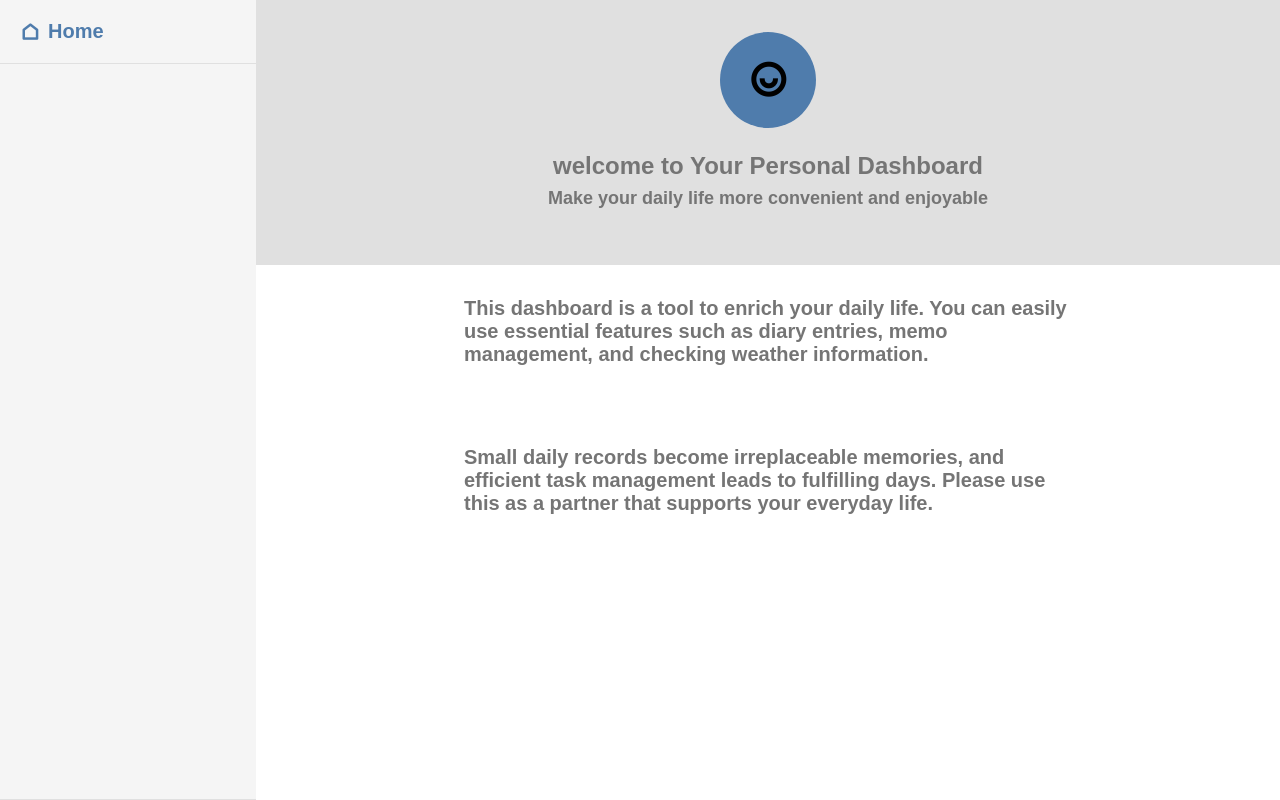
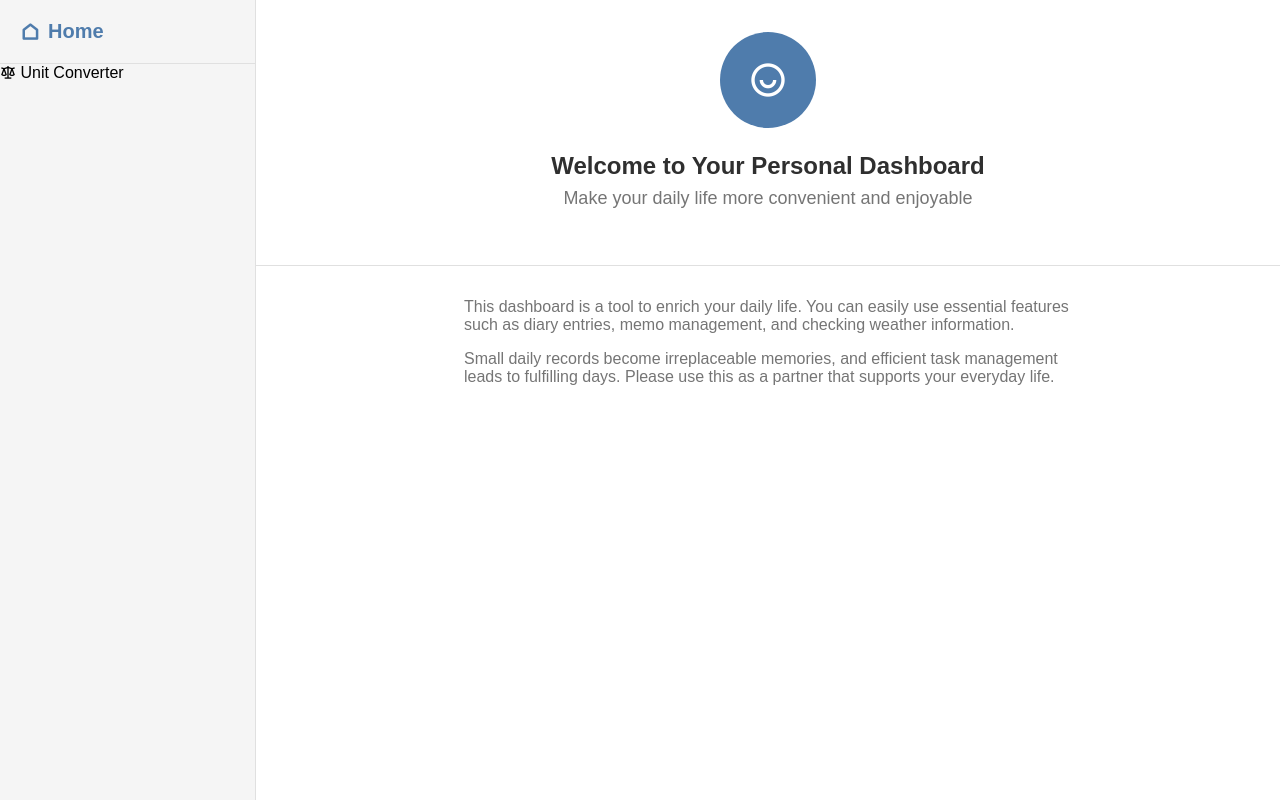
Before and after one commit to yoshikitanaka-bit/my-first-web-app, a plain HTML site: page index.html in a window 1280 px wide. Both pictures are taken after a click on the link "Home". Drawn offline with nearby package versions, Linux system fonts and the light colour scheme.

Commit message:
Add files via upload
新しいwebサイト用ファイルをアップロード

```diff
--- a/index.html
+++ b/index.html
@@ -1,43 +1,94 @@
-<!DOCTYPE html>
+<!doctype html>
 <html lang="en">
   <head>
     <meta charset="UTF-8" />
-    <meta name="viewport" content="width=device-width, initial-scale=1.0" />
     <title>Dashboard</title>
-    <link href="https://cdn.jsdelivr.net/npm/remixicon@4.5.0/fonts/remixicon.css" rel="stylesheet" />
-    <link href="./style.css" rel="stylesheet" />
+    <!-- 独自のCSSファイルを読み込み -->
+    <link rel="stylesheet" href="./style.css" />
+    <link
+      href="https://cdn.jsdelivr.net/npm/remixicon@4.5.0/fonts/remixicon.css"
+      rel="stylesheet"
+    />
   </head>
 
   <body>
     <div class="dashboard-container">
-      <aside class="side-bar">
-        <div class="side-header">
-          <a href="#" class="side-barhome" data-tab="home">
+      <!-- 左サイドバー (固定) -->
+      <aside class="sidebar">
+        <div class="sidebar-header">
+          <a href="#" class="sidebar-home" data-tab="home">
             <span class="ri-home-line"></span>
             <span>Home</span>
           </a>
         </div>
 
+        <!-- サイドバーにメニューを追加してください -->
+        <ul>
+          <li class="sidebar-menu-item tab-item" data-tab="converter">
+            <span class="ri-scales-3-line"></span>
+            <span>Unit Converter</span>
+          </li>
+        </ul>
       </aside>
 
-      <main class="main">
-        <section id="home" class="content-section">
-          <div class="main-header">
-            <span class="ri-user-smile-line"></span>
-            <h1>welcome to Your Personal Dashboard</h1>
-            <h2>Make your daily life more convenient and enjoyable</h2>
-          </div>
-
-          <div class="main-body">
-            <p>This dashboard is a tool to enrich your daily life. You can easily use essential features such as diary entries, memo management, and checking weather information.</p>
-            <p>Small daily records become irreplaceable memories, and efficient task management leads to fulfilling days. Please use this as a partner that supports your everyday life.</p>
+      <!-- 右メインコンテンツ (スクロール可) -->
+      <main class="main-content">
+        <!-- ホームセクション -->
+        <section class="content-section" id="home" data-type="home">
+          <header class="section-header">
+            <div class="profile-circle">
+              <span class="ri-user-smile-line"></span>
+            </div>
+            <h1 class="section-title">Welcome to Your Personal Dashboard</h1>
+            <p class="section-subtitle">
+              Make your daily life more convenient and enjoyable
+            </p>
+          </header>
+          <div class="section-body">
+            <div class="section-description">
+              <p>
+                This dashboard is a tool to enrich your daily life. You can
+                easily use essential features such as diary entries, memo
+                management, and checking weather information.
+              </p>
+              <p>
+                Small daily records become irreplaceable memories, and efficient
+                task management leads to fulfilling days. Please use this as a
+                partner that supports your everyday life.
+              </p>
+            </div>
           </div>
         </section>
+        <!-- End ホームセクション -->
 
-      </main>
+        <section class="content-section hidden" id="converter">
+          <header class="section-header">
+            <div class="section-title">Length Unit Conversion</div>
+          </header>
 
-    </div>
+          <div class="section-bodies">
+            <!-- セクションの内容をここに追加 -->
+            <div class="form-group">
+            <div class="form-label">Length Unit Convertion</div>
+
+            <form class="converter-form">
+                <input class="converter-input" type="number" value="1000"></input>
+                <div class="form-row">
+                <p>From</p>
+                <p>To</p>
+                <select class="converter-from"></select>
 
 
+                <select class="converter-to"></select>
+
+              </div>
+              <div class="converter-result"></div>    <div class="converter-result"></div>
+            </form>
+            </div>
+          </div>
+        </section>
+      </main>
+    </div>
+    <script type="module" src="./main.js"></script>
   </body>
 </html>
--- /dev/null
+++ b/js/converter.js
@@ -0,0 +1,80 @@
+// ここからコードを書いてください
+export function setupConverter() {
+  // DOM要素の取得
+  const converterForm = document.querySelector(".converter-form");
+  const converterInput = document.querySelector(".converter-input");
+  const converterFrom = document.querySelector(".converter-from");
+  const converterTo = document.querySelector(".converter-to");
+  const converterResult = document.querySelector(".converter-result");
+
+  // 単位の選択肢を追加
+  const lengthUnit = [
+    { name: "meter", base: 1 },
+    { name: "kilometer", base: 1000 },
+    { name: "centimeter", base: 0.01 },
+    { name: "millimeter", base: 0.001 },
+    { name: "inch", base: 0.0254 },
+    { name: "foot", base: 0.3048 },
+    { name: "yard", base: 0.9144 },
+    { name: "mile", base: 1609.344 },
+  ];
+
+  // lengthUnitをループ処理しながら各単位を追加
+  for (const unit of lengthUnit) {
+    const optionFrom = document.createElement("option");
+    optionFrom.value = unit.base;
+    optionFrom.textContent = unit.name;
+    converterFrom.appendChild(optionFrom);
+
+    const optionTo = document.createElement("option");
+    optionTo.value = unit.base;
+    optionTo.textContent = unit.name;
+    converterTo.appendChild(optionTo);
+  }
+
+  // 初期選択値を設定
+  converterFrom.selectedIndex = 0; // meter
+  converterTo.selectedIndex = 1; // kilometer
+
+  // 変換処理を行う関数
+  function convert() {
+    // 入力欄の値を取得し、parseFloatで数値に変換
+    const inputValue = parseFloat(converterInput.value);
+
+    // 値が数値かを確認
+    if (isNaN(inputValue)) {
+      converterResult.textContent = "Please enter a valid number";
+      return;
+    }
+
+    // 変換元の単位（base）を取得
+    const fromBase = parseFloat(converterFrom.value);
+    // 変換先の単位（base）を取得
+    const toBase = parseFloat(converterTo.value);
+
+    // 変換後の値を計算
+    const result = (inputValue * fromBase) / toBase;
+
+    // 変換元の単位名を取得
+    const fromUnit = converterFrom.options[converterFrom.selectedIndex].text;
+    // 変換先の単位名を取得
+    const toUnit = converterTo.options[converterTo.selectedIndex].text;
+
+    // 結果を表示（小数点3桁）
+    converterResult.textContent = `${inputValue} ${fromUnit} = ${result.toFixed(3)} ${toUnit}`;
+  }
+
+  // フォームの送信イベントリスナーを設定
+  converterForm.addEventListener("submit", (event) => {
+    event.preventDefault();
+    convert();
+  });
+
+  // 入力値や変換元/先の単位が変更された時に変換処理を行う
+  converterForm.addEventListener("input", () => {
+    convert();
+  });
+
+  // Web アプリケーションの起動時に変換処理を行う
+  convert();
+}
--- /dev/null
+++ b/js/tabs.js
@@ -0,0 +1,26 @@
+// ここからコードを書いてください
+
+// タブのセットアップ関数
+export function setupTabs() {
+  // サイドバーの各メニュー項目のDOM取得
+  const homeTab = document.querySelector('[data-tab="home"]');
+  const converterTab = document.querySelector('[data-tab="converter"]');
+
+  // メインコンテンツ領域の各セクションのDOM取得
+  const homeSection = document.getElementById("home");
+  const converterSection = document.getElementById("converter");
+
+  //converterSection.classList.add("hidden");
+  //homeSection.classList.remove("hidden");
+
+  // タブクリック時のイベントリスナーを設定
+  homeTab.addEventListener("click", () => {
+    converterSection.classList.add("hidden");
+    homeSection.classList.remove("hidden");
+  });
+
+  converterTab.addEventListener("click", () => {
+    homeSection.classList.add("hidden");
+    converterSection.classList.remove("hidden");
+  });
+}
--- /dev/null
+++ b/main.js
@@ -0,0 +1,12 @@
+// ここからコードを書いてください
+import { setupTabs } from "./js/tabs.js";
+
+document.addEventListener("DOMContentLoaded", () => {
+  setupTabs();
+});
+
+import { setupConverter } from "./js/converter.js";
+
+document.addEventListener("DOMContentLoaded", () => {
+  setupConverter();
+});
--- a/style.css
+++ b/style.css
@@ -27,35 +27,27 @@
 }
 /* スタイルのリセット終了 */
 
-/* サイドバーとメインコンテンツを包むための要素のスタイルを書いてください */
+/* サイドバーとメインコンテンツを包むための要素 */
 .dashboard-container {
   display: flex;
   height: 100vh;
-
 }
 
-/* サイドバーに関連するスタイルを書いてください */
-.side-bar {
+/* サイドバー */
+.sidebar {
   width: 256px;
-  flex-shrink: 0;
   background-color: #f5f5f5;
-
-  border-bottom: 1px solid #e0e0e0;
+  border-right: 1px solid #e0e0e0;
+  height: 100%;
   display: flex;
   flex-direction: column;
-  height: 100%;
-
-
+  flex-shrink: 0;
 }
-
-.side-header {
+.sidebar-header {
   padding: 20px;
   border-bottom: 1px solid #e0e0e0;
 }
-
-
-
-.side-barhome {
+.sidebar-home {
   font-size: 1.25rem;
   font-weight: 600;
   color: #4f7cac;
@@ -65,54 +57,113 @@
   text-decoration: none;
 }
 
-
-
-/* メインコンテンツに関連するスタイルを書いてください */
-.main {
-  font-size: 1.25rem;
-  font-weight: 600;
+/* メインコンテンツ */
+.main-content {
   flex: 1;
 }
 
-.main-header {
-  background-color: #e0e0e0;
+/* セクションヘッダー */
+.section-header {
+  background-color: #ffffff;
   padding: 32px;
-  border-bottom: 1px #e0e0e0;
+  border-bottom: 1px solid #e0e0e0;
   text-align: center;
 }
+.section-title {
+  font-size: 1.5rem;
+  font-weight: 600;
+  color: #2f2f2f;
+  margin-bottom: 8px;
+}
+.section-subtitle {
+  font-size: 1.125rem;
+  color: #757575;
+  margin-bottom: 24px;
+}
+.section-description {
+  max-width: 672px;
+  margin: 0 auto;
+  color: #757575;
+  padding: 32px;
+}
+.section-description p {
+  margin-bottom: 16px;
+}
 
-.ri-user-smile-line {
+/* プロフィールサークル */
+.profile-circle {
   width: 96px;
   height: 96px;
   background-color: #4f7cac;
   border-radius: 50%;
   display: flex;
+  align-items: center;
   justify-content: center;
-  align-items: center;
-  margin-bottom: 24px;
-  margin-left: auto;
-  margin-right: auto;
+  margin: 0 auto 24px;
+}
+.profile-circle span {
   font-size: 2.5rem;
-  color: 8px;
+  color: #ffffff;
 }
 
-h1 {
-  font-size: 1.5rem;
-  font-weight: 600;
-  color: #757575;
+/* セクション本文 */
+.section-bodies {
+  padding: 32px;
+}
+
+/* 単位変換セクションのスタイルを以下に記載してください */
+.hidden {
+  display: none;
+}
+
+/* コンバーターカード */
+.section-bodies {
+  background-color: #ffffff;
+  border-radius: 8px;
+  box-shadow: 0 1px 3px rgba(0, 0, 0, 0.1);
+  padding: 32px;
+  max-width: 448px;
+  margin: 0 auto;
+}
+
+/* フォーム関連 */
+.form-group {
+  margin-bottom: 16px;
+}
+.form-label {
+  display: block;
+  font-size: 0.875rem;
+  font-weight: 500;
+  color: #2f2f2f;
   margin-bottom: 8px;
 }
-
-h2 {
-  font-size: 1.125rem;
-  color: #757575;
-  margin-bottom: 24px;
+.converter-input {
+  width: 100%;
+  padding: 12px;
+  border: 2px solid #e0e0e0;
+  border-radius: 8px;
+  font-size: 0.875rem;
+}
+.converter-input:focus {
+  outline: none;
+  border-color: #4f7cac;
+  box-shadow: 0 0 0 4px #d9e7f3;
+}
+.form-row {
+  display: grid;
+  grid-template-columns: repeat(2, 1fr);
+  gap: 16px;
 }
 
-p {
-  max-width: 672px;
-  margin: 0 auto;
-  padding: 32px;
-  color: #757575;
-  margin-bottom: 16px;
+/* コンバーター結果 */
+.converter-result {
+  text-align: center;
+  padding: 16px;
+  background-color: #fafafa;
+  border-radius: 8px;
 }
+.converter-result {
+  font-size: 1.125rem;
+  font-weight: 500;
+  color: #4f7cac;
+}
```
